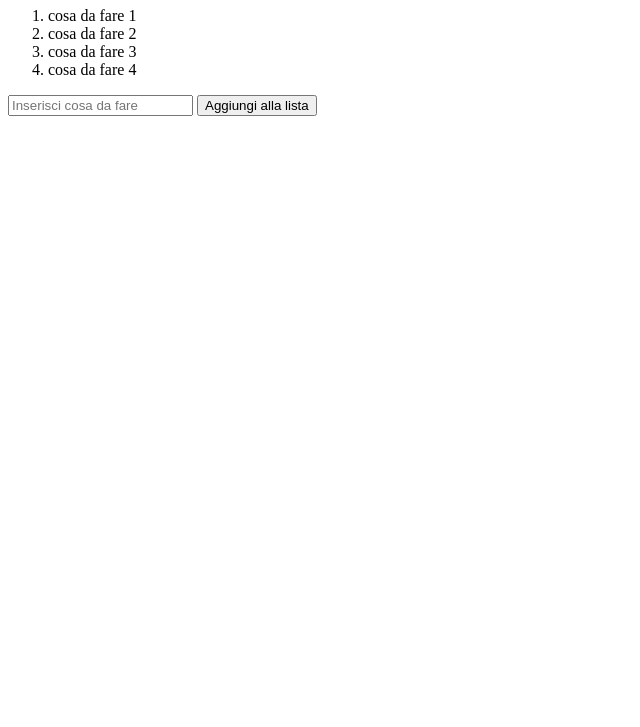
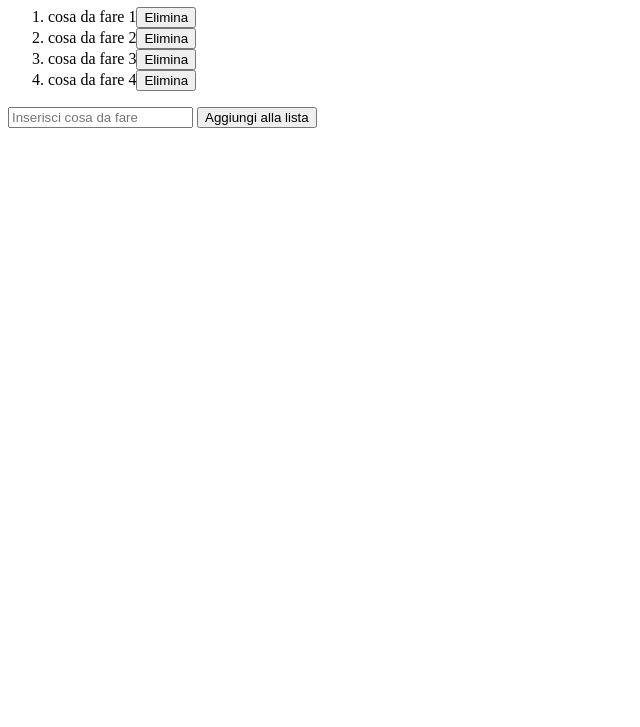
Before and after one commit to Fujinjakka/vue-todolist, a plain HTML site: page index.html in a window 1280 px wide. Shown: the part 73-800 px from the top of the page, without its empty margins (0-640 px from the left). Drawn offline with nearby package versions, Linux system fonts and the light colour scheme.

Commit message:
milestone 3 complete (manca bonus)

```diff
--- a/index.html
+++ b/index.html
@@ -12,7 +12,7 @@
 
       <div id="lista">
         <ol>
-          <li v-for="(item, index) in listItem">{{item}}</li>
+          <li v-for="item in listItem">{{item}}<button type="button" name="button" @click="removeItem(item)">Elimina</button></li>
         </ol>
       </div>
       <input type="text"  v-model="newItem" placeholder="Inserisci cosa da fare">
--- a/script.js
+++ b/script.js
@@ -20,6 +20,9 @@ var app = new Vue(
     methods: {
       addList: function () {
         this.listItem.push(this.newItem);
+      },
+      removeItem: function (item) {
+        this.listItem.splice(this.listItem.indexOf(item), 1);
       }
     }
   }
```
